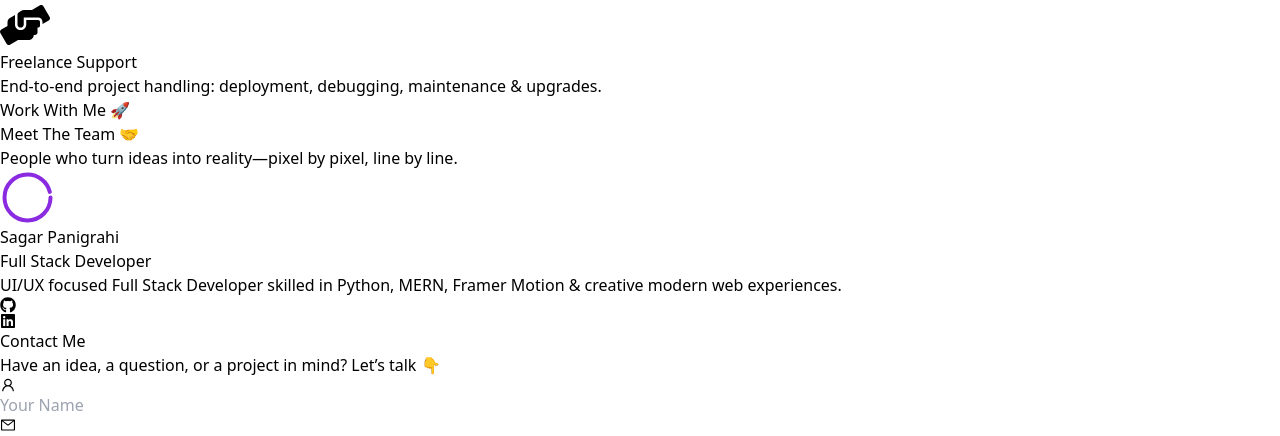
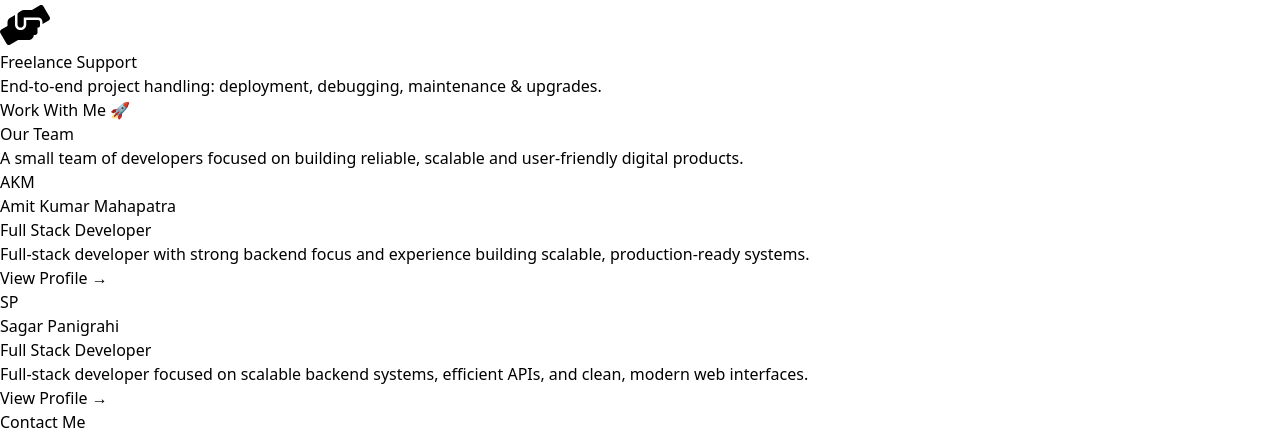
Before and after one commit to SagarP-Dev/Coding-Ninja, a React (Vite) app: page / in a window 1280 px wide. Shown: the part 1766-2202 px from the top of the page. Built offline with nearby package versions, Linux system fonts and the light colour scheme.

Commit message:
Initial Commit

```diff
--- a/src/components/Team.jsx
+++ b/src/components/Team.jsx
@@ -1,165 +1,141 @@
-import { useState, useEffect } from "react";
-import { motion } from "framer-motion";
-import Slider from "react-slick";
-import Tilt from "react-parallax-tilt";
+import { useState } from "react";
+import { motion, AnimatePresence } from "framer-motion";
 import { FaGithub, FaLinkedin } from "react-icons/fa";
-import "slick-carousel/slick/slick.css";
-import "slick-carousel/slick/slick-theme.css";
 
 export default function Team() {
+  const [activeMember, setActiveMember] = useState(null);
+
   const members = [
     {
       name: "Amit Kumar Mahapatra",
       role: "Full Stack Developer",
-      bio: "Full-stack developer with expertise in scalable systems, backend engineering, and modern frontend frameworks.",
+      bio: "Full-stack developer with strong backend focus and experience building scalable, production-ready systems.",
+      longBio:
+        "Amit specializes in backend engineering, database design, and building scalable, high-performance APIs. He has extensive experience designing and implementing system architectures for web applications, ensuring efficiency, reliability, and maintainability. Amit is skilled in optimizing performance, managing complex data workflows, and integrating multiple services to create robust, production-ready solutions. He is passionate about leveraging modern backend technologies and best practices to deliver scalable, secure, and efficient applications that provide seamless experiences for users.",
       github: "https://github.com/mr-amitkumar",
       linkedin: "https://www.linkedin.com/in/amit-kumar-mahapatra-7b4989274/",
     },
     {
       name: "Sagar Panigrahi",
       role: "Full Stack Developer",
-      bio: "UI/UX focused Full Stack Developer skilled in Python, MERN, Framer Motion & creative modern web experiences.",
+      bio: "Full-stack developer focused on scalable backend systems, efficient APIs, and clean, modern web interfaces.",
+      longBio:
+        "Sagar specializes in developing full-stack web applications with robust backend architecture using Python frameworks such as Django and Flask, efficient and scalable APIs, and modern, responsive frontend interfaces. He is experienced in designing end-to-end solutions, integrating databases, optimizing performance, implementing security best practices, and delivering seamless user experiences across devices. His expertise combines backend logic, server-side development, and frontend technologies to create highly functional and visually appealing applications.",
       github: "https://github.com/SagarP-Dev",
       linkedin: "https://www.linkedin.com/in/sagar-trushna-panigrahi-079b6727a/",
     },
   ];
 
-  const [progress, setProgress] = useState(0);
-  const autoplaySpeed = 3000;
+  const Card = ({ member }) => (
+    <motion.div
+      whileHover={{ y: -6 }}
+      transition={{ type: "spring", stiffness: 200 }}
+      className="
+        bg-[#111122]
+        border border-white/10
+        rounded-2xl
+        p-8
+        shadow-sm
+        hover:shadow-xl
+        transition-all
+        h-full
+      "
+    >
+      {/* Avatar */}
+      <div className="w-14 h-14 mb-5 rounded-full bg-white/10
+        flex items-center justify-center text-lg font-semibold">
+        {member.name.split(" ").map(n => n[0]).join("")}
+      </div>
 
-  useEffect(() => {
-    const interval = setInterval(() => {
-      setProgress((p) => (p >= 100 ? 0 : p + 2));
-    }, autoplaySpeed / 50);
+      <h3 className="text-xl font-medium mb-1">{member.name}</h3>
+      <p className="text-sm text-indigo-400 mb-4">{member.role}</p>
 
-    return () => clearInterval(interval);
-  }, []);
+      <p className="text-sm text-gray-300 leading-relaxed mb-6">
+        {member.bio}
+      </p>
 
-  const settings = {
-    dots: false,
-    infinite: true,
-    autoplay: true,
-    autoplaySpeed: autoplaySpeed,
-    speed: 900,
-    fade: true,
-    arrows: false,
-    pauseOnHover: true,
-    responsive: [
-      {
-        breakpoint: 768,
-        settings: {
-          fade: false,
-          speed: 500,
-        }
-      }
-    ]
-  };
+      <button
+        onClick={() => setActiveMember(member)}
+        className="text-sm text-indigo-400 hover:text-indigo-300 transition"
+      >
+        View Profile →
+      </button>
+    </motion.div>
+  );
 
   return (
-    <section
-      id="team"
-      className="py-20 px-4 sm:px-6 bg-gradient-to-b from-black via-gray-900 to-black text-white"
-    >
+    <section id="team" className="py-24 px-4 bg-[#0b0b16] text-white">
       {/* Heading */}
       <motion.h2
-        initial={{ opacity: 0, y: -20 }}
+        initial={{ opacity: 0, y: 20 }}
         whileInView={{ opacity: 1, y: 0 }}
         transition={{ duration: 0.6 }}
-        className="text-center text-4xl sm:text-5xl md:text-6xl lg:text-7xl font-black mb-6 tracking-tight bg-gradient-to-r from-blue-400 to-purple-500 text-transparent bg-clip-text"
+        className="text-center text-5xl md:text-6xl font-semibold mb-6"
       >
-        Meet The Team 🤝
+        Our Team
       </motion.h2>
 
-      <motion.p
-        initial={{ opacity: 0 }}
-        whileInView={{ opacity: 1 }}
-        transition={{ delay: 0.2 }}
-        className="text-center text-gray-300 max-w-2xl mx-auto text-base sm:text-lg md:text-xl mb-12 sm:mb-16"
-      >
-        People who turn ideas into reality—pixel by pixel, line by line.
-      </motion.p>
+      <p className="text-center text-gray-400 max-w-2xl mx-auto mb-16">
+        A small team of developers focused on building reliable, scalable and user-friendly digital products.
+      </p>
 
-      {/* Slider */}
-      <div className="max-w-full sm:max-w-md md:max-w-2xl lg:max-w-3xl mx-auto relative px-2 sm:px-4">
-        {/* Progress Ring */}
-        <div className="absolute -top-8 sm:-top-10 left-1/2 -translate-x-1/2 pointer-events-none animate-pulse z-10">
-          <svg width="55" height="55">
-            <circle
-              cx="27.5"
-              cy="27.5"
-              r="23"
-              stroke="rgba(255,255,255,0.1)"
-              strokeWidth="4"
-              fill="none"
-            />
-            <circle
-              cx="27.5"
-              cy="27.5"
-              r="23"
-              stroke="#8A2BE2"
-              strokeWidth="4"
-              fill="none"
-              strokeDasharray={145}
-              strokeDashoffset={145 - (145 * progress) / 100}
-              strokeLinecap="round"
-              style={{ transition: "stroke-dashoffset 0.3s" }}
-            />
-          </svg>
-        </div>
+      {/* Responsive Grid for all screens */}
+      <div className="grid grid-cols-1 sm:grid-cols-2 gap-8 max-w-6xl mx-auto">
+        {members.map((member, i) => (
+          <Card key={i} member={member} />
+        ))}
+      </div>
 
-        <Slider {...settings}>
-          {members.map((member, index) => (
-            <div key={index} className="px-2 sm:px-4">
-              <Tilt
-                glareEnable={true}
-                glareMaxOpacity={0.15}
-                scale={1.03}
-                transitionSpeed={1500}
-                className="rounded-3xl"
-                tiltMaxAngleX={10}
-                tiltMaxAngleY={10}
-              >
-                <motion.div
-                  initial={{ opacity: 0, scale: 0.95 }}
-                  whileInView={{ opacity: 1, scale: 1 }}
-                  transition={{ duration: 0.6 }}
-                  className="bg-white/10 border border-white/20 rounded-3xl p-6 sm:p-8 md:p-10 lg:p-12 text-center shadow-2xl backdrop-blur-md mx-auto"
+      {/* Modal */}
+      <AnimatePresence>
+        {activeMember && (
+          <motion.div
+            className="fixed inset-0 bg-black/60 backdrop-blur-sm z-50 flex items-center justify-center px-4"
+            initial={{ opacity: 0 }}
+            animate={{ opacity: 1 }}
+            exit={{ opacity: 0 }}
+            onClick={() => setActiveMember(null)}
+          >
+            <motion.div
+              onClick={(e) => e.stopPropagation()}
+              initial={{ scale: 0.9, opacity: 0 }}
+              animate={{ scale: 1, opacity: 1 }}
+              exit={{ scale: 0.9, opacity: 0 }}
+              className="bg-[#111122] border border-white/10 rounded-2xl p-8 max-w-lg w-full"
+            >
+              <h3 className="text-2xl font-semibold mb-1">
+                {activeMember.name}
+              </h3>
+              <p className="text-indigo-400 mb-4">
+                {activeMember.role}
+              </p>
+
+              <p className="text-gray-300 text-sm leading-relaxed mb-6">
+                {activeMember.longBio}
+              </p>
+
+              <div className="flex gap-4">
+                <a
+                  href={activeMember.github}
+                  target="_blank"
+                  rel="noopener noreferrer"
+                  className="text-gray-400 hover:text-white transition"
                 >
-                  <h3 className="text-xl sm:text-2xl md:text-3xl font-bold mb-2">{member.name}</h3>
-                  <p className="text-purple-400 text-base sm:text-lg md:text-xl font-medium mb-4">{member.role}</p>
-
-                  <p className="text-gray-300 text-sm sm:text-base md:text-lg leading-relaxed mb-6">
-                    {member.bio}
-                  </p>
-
-                  {/* Social icons */}
-                  <div className="flex justify-center gap-4 sm:gap-6">
-                    <motion.a
-                      href={member.github}
-                      target="_blank"
-                      rel="noopener noreferrer"
-                      whileHover={{ scale: 1.3 }}
-                      className="text-2xl sm:text-3xl text-gray-300 hover:text-purple-400 transition-colors"
-                    >
-                      <FaGithub />
-                    </motion.a>
-
-                    <motion.a
-                      href={member.linkedin}
-                      target="_blank"
-                      rel="noopener noreferrer"
-                      whileHover={{ scale: 1.3 }}
-                      className="text-2xl sm:text-3xl text-gray-300 hover:text-blue-400 transition-colors"
-                    >
-                      <FaLinkedin />
-                    </motion.a>
-                  </div>
-                </motion.div>
-              </Tilt>
-            </div>
-          ))}
-        </Slider>
-      </div>
+                  <FaGithub size={20} />
+                </a>
+                <a
+                  href={activeMember.linkedin}
+                  target="_blank"
+                  rel="noopener noreferrer"
+                  className="text-gray-400 hover:text-white transition"
+                >
+                  <FaLinkedin size={20} />
+                </a>
+              </div>
+            </motion.div>
+          </motion.div>
+        )}
+      </AnimatePresence>
     </section>
   );
 }
```
